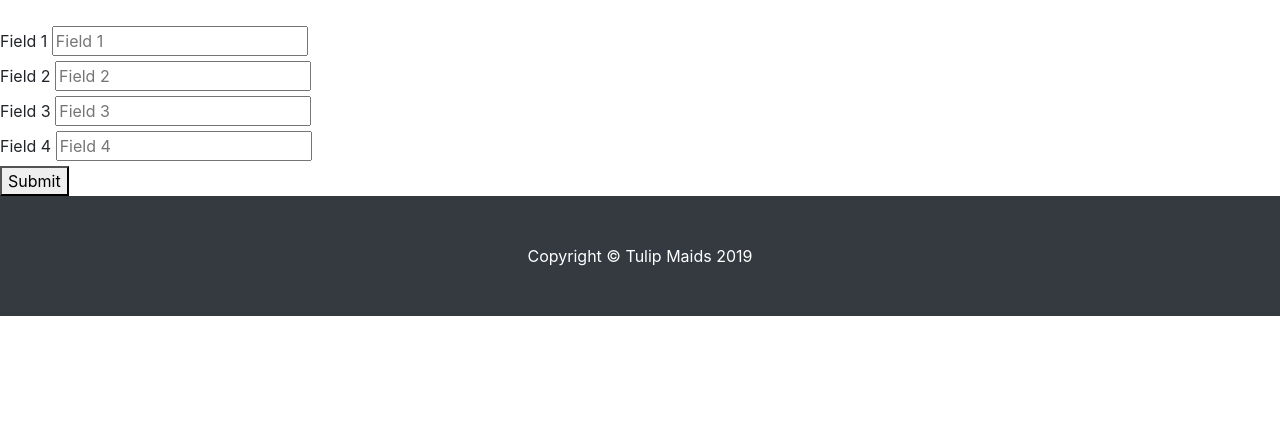
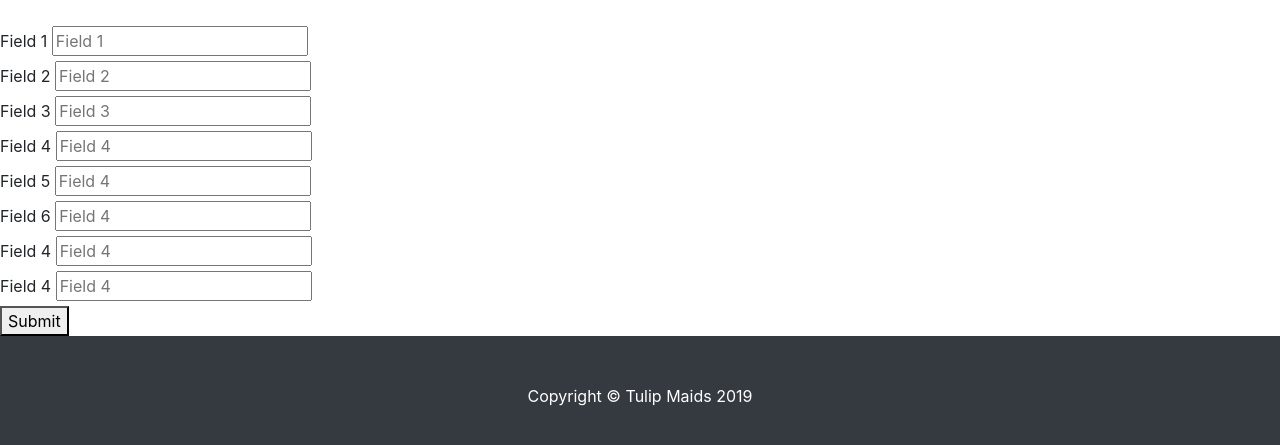
Before and after one commit to joshflores/Cleaners, a plain HTML site: page appointment.html in a window 1280 px wide. Shown: the part 375-820 px from the top of the page. Drawn offline with Linux system fonts and the light colour scheme.

Commit message:
Update appointment.html

```diff
--- a/appointment.html
+++ b/appointment.html
@@ -72,29 +72,50 @@
             </div>
         </div>
     </header>
+
 <form id="appointment-form">
-
   <div>
     <label>Field 1</label>
-    <input type="text" name="form_field_1" placeholder="Field 1"/>
+    <input type="text" name="name" placeholder="Field 1"/>
   </div>
 
   <div>
     <label>Field 2</label>
-    <input type="text" name="form_field_2" placeholder="Field 2"/>
+    <input type="text" name="address" placeholder="Field 2"/>
   </div>
 
   <div>
     <label>Field 3</label>
-    <input type="text" name="form_field_3" placeholder="Field 3"/>
+    <input type="text" name="zip_code" placeholder="Field 3"/>
   </div>
 
   <div>
     <label>Field 4</label>
-    <input type="text" name="form_field_4" placeholder="Field 4"/>
+    <input type="text" name="service_type" placeholder="Field 4"/>
   </div>
 
   <div>
+    <label>Field 5</label>
+    <input type="text" name="service_type" placeholder="Field 4"/>
+  </div>
+
+  <div>
+    <label>Field 6</label>
+    <input type="text" name="phone_number" placeholder="Field 4"/>
+  </div>
+
+  <div>
+    <label>Field 4</label>
+    <input type="text" name="contact_type" placeholder="Field 4"/>
+  </div>
+
+  <div>
+    <label>Field 4</label>
+    <input type="text" name="zip_code" placeholder="Field 4"/>
+  </div>
+
+
+    <div>
     <button type="submit"id="submit-form">Submit</button>
   </div>
 
```
